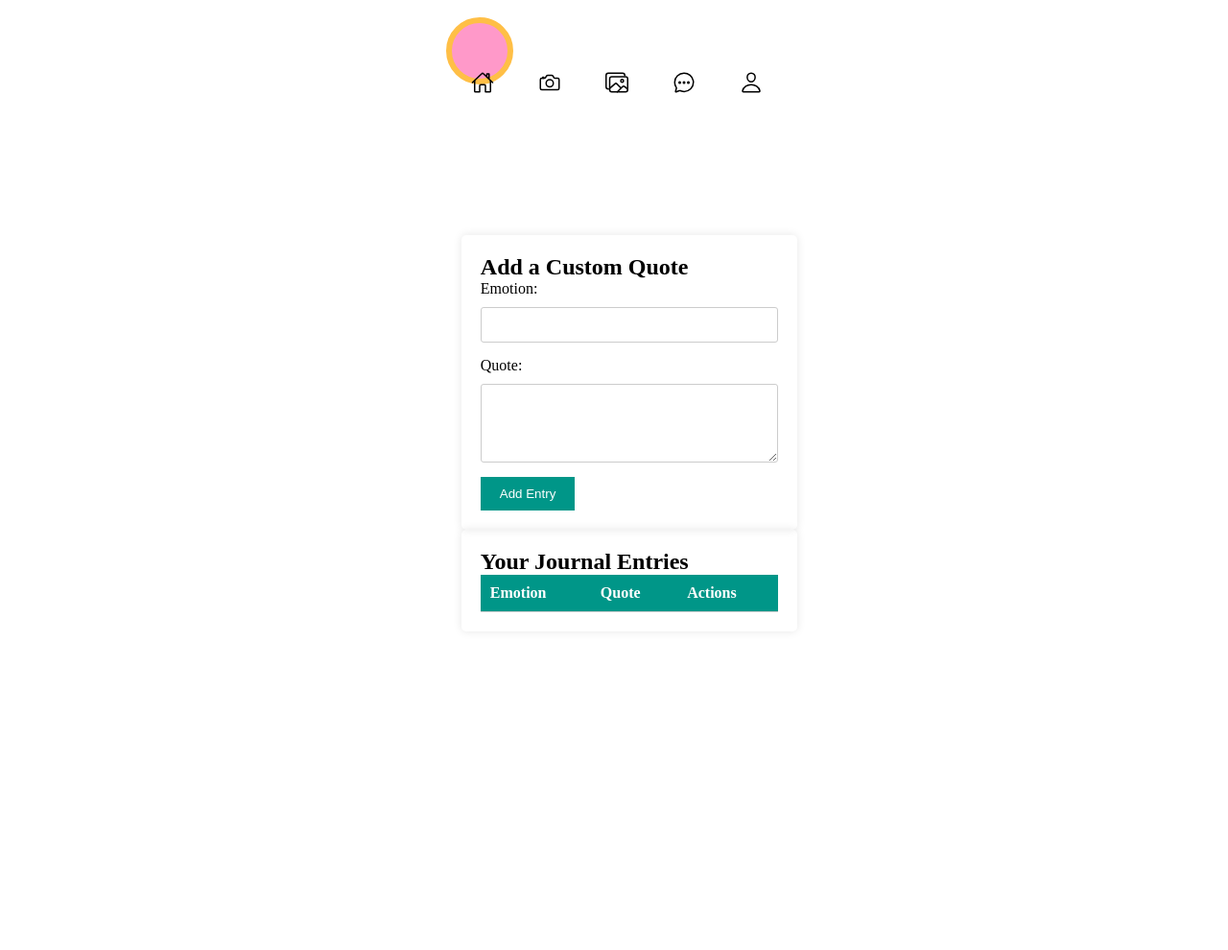
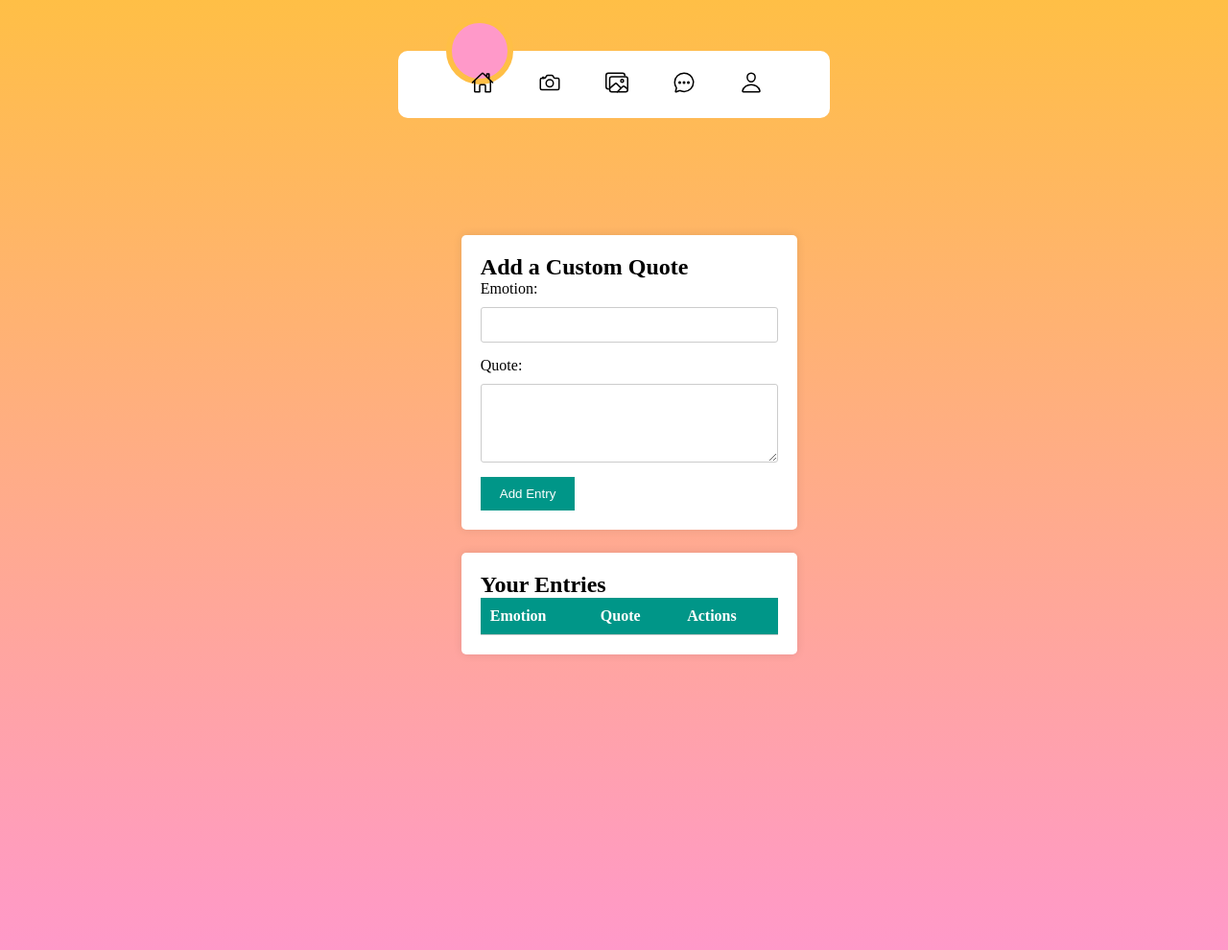
Before and after one commit to vivianknee/PocketTherapist, a Jekyll site: the page built from quotes.md, in a window 1280 px wide. Shown: the whole page at 96% size. Built offline with Jekyll 4.4.1, drawn with Linux system fonts in a browser that asks for light colours; some of the changed lines change nothing that is shown.

Commit message:
uhhh it works??

```diff
--- a/quotes.md
+++ b/quotes.md
@@ -13,7 +13,7 @@
     <main>
         <section class="form-container">
             <h2>Add a Custom Quote</h2>
-            <form action="https://ptbackend.stu.nighthawkcodingsociety.com/api/quote/post/" method="POST">
+            <form>
                 <label for="emotion">Emotion:</label>
                 <input type="text" id="emotion" name="emotion" required>
                 <label for="quote">Quote:</label>
@@ -22,7 +22,7 @@
             </form>
         </section>
         <section class="diary-notebook">
-            <h2>Your Journal Entries</h2>
+            <h2>Your Entries</h2>
             <table>
                 <thead>
                     <tr>
@@ -49,30 +49,124 @@
 </html>
 
 <script>
-    var emotion = document.getElementById('emotion');
-    var quote = document.getElementById('quote');
+    document.addEventListener('DOMContentLoaded', () => {
+    const quoteForm = document.querySelector('form');
+    const quoteTable = document.querySelector('table tbody');
+    const editFormTemplate = document.querySelector('.edit-form-template');
 
-    function postQuote() {
-        fetch('https://ptbackend.stu.nighthawkcodingsociety.com/api/quote/add/', {
+    // Function to add a new quote to the backend
+    quoteForm.addEventListener('submit', async (e) => {
+        e.preventDefault();
+
+        const emotion = document.querySelector('#emotion').value;
+        const quote = document.querySelector('#quote').value;
+
+        const response = await fetch('https://ptbackend.stu.nighthawkcodingsociety.com/api/quote/add', {
             method: 'POST',
             headers: {
-                'Accept': 'application/json',
-                'Content-Type': 'application/json'
+                'Content-Type': 'application/json',
             },
-            body: JSON.stringify({ "id": 78912 })
-        })
-            .then(response => response.json())
-            .then(response => console.log(JSON.stringify(response)))
+            body: JSON.stringify({ emotion, quote }),
+        });
+
+        if (response.ok) {
+            console.log("quote posted!");
+            const data = await response.json();
+            addQuoteToTable(data);
+            quoteForm.reset();
+        } else {
+            console.error('Failed to add a quote');
+        }
+    });
+
+    // Function to populate the table with quotes
+    function addQuoteToTable(data) {
+        const newRow = document.createElement('tr');
+        newRow.innerHTML = `
+            <td>${data.emotion}</td>
+            <td>${data.quote}</td>
+            <td>
+                <button class="edit" data-id="${data.id}">Edit</button>
+                <button class="delete" data-id="${data.id}">Delete</button>
+            </td>
+        `;
+
+        quoteTable.appendChild(newRow);
+
+        newRow.querySelector('.edit').addEventListener('click', handleEditClick);
+        newRow.querySelector('.delete').addEventListener('click', handleDeleteClick);
     }
 
+    // Function to handle quote deletion
+    function handleDeleteClick(e) {
+        const quoteId = e.target.getAttribute('data-id');
+        if (confirm('Are you sure you want to delete this quote?')) {
+            fetch(`https://ptbackend.stu.nighthawkcodingsociety.com/api/quote/delete/${quoteId}`, {
+                method: 'DELETE',
+            }).then((response) => {
+                if (response.ok) {
+                    e.target.parentElement.parentElement.remove();
+                } else {
+                    console.error('Failed to delete the quote');
+                }
+            });
+        }
+    }
 
+    // Function to handle edit click
+    function handleEditClick(e) {
+        const row = e.target.parentElement.parentElement;
+        const editForm = editFormTemplate.cloneNode(true);
+        const emotionInput = editForm.querySelector('.edit-emotion');
+        const quoteInput = editForm.querySelector('.edit-quote');
+        const saveButton = editForm.querySelector('.save');
+        const cancelButton = editForm.querySelector('.cancel');
 
+        emotionInput.value = row.querySelector('td:nth-child(1)').textContent;
+        quoteInput.value = row.querySelector('td:nth-child(2)').textContent;
 
+        row.innerHTML = '';
+        row.appendChild(editForm);
+
+        saveButton.addEventListener('click', () => {
+            const emotion = emotionInput.value;
+            const quote = quoteInput.value;
+
+            fetch(`https://ptbackend.stu.nighthawkcodingsociety.com/api/quote/update/${e.target.getAttribute('data-id')}`, {
+                method: 'PUT',
+                headers: {
+                    'Content-Type': 'application/json',
+                },
+                body: JSON.stringify({ emotion, quote }),
+            }).then((response) => {
+                if (response.ok) {
+                    addQuoteToTable({ emotion, quote, id: e.target.getAttribute('data-id') });
+                } else {
+                    console.error('Failed to update the quote');
+                }
+            });
+        });
+
+        cancelButton.addEventListener('click', () => {
+            row.innerHTML = `
+                <td>${emotionInput.value}</td>
+                <td>${quoteInput.value}</td>
+                <td>
+                    <button class="edit" data-id="${e.target.getAttribute('data-id')}">Edit</button>
+                    <button class="delete" data-id="${e.target.getAttribute('data-id')}">Delete</button>
+                </td>
+            `;
+
+            row.querySelector('.edit').addEventListener('click', handleEditClick);
+            row.querySelector('.delete').addEventListener('click', handleDeleteClick);
+        });
+    }
+    });
 </script>
 
  <style>
     body {
-        background-color: linear-gradient(#FFBF46, #FF99C9);
+        background: linear-gradient(#FFBF46, #FF99C9);
     }
     main {
         padding: 20px;
@@ -87,6 +181,8 @@
         box-shadow: 0 0 10px rgba(0, 0, 0, 0.1);
         width: 350;
         position: relative;
+        background-color: #fff;
+        margin-top: 3ch;
     }
     table {
         width: 100%;
```
